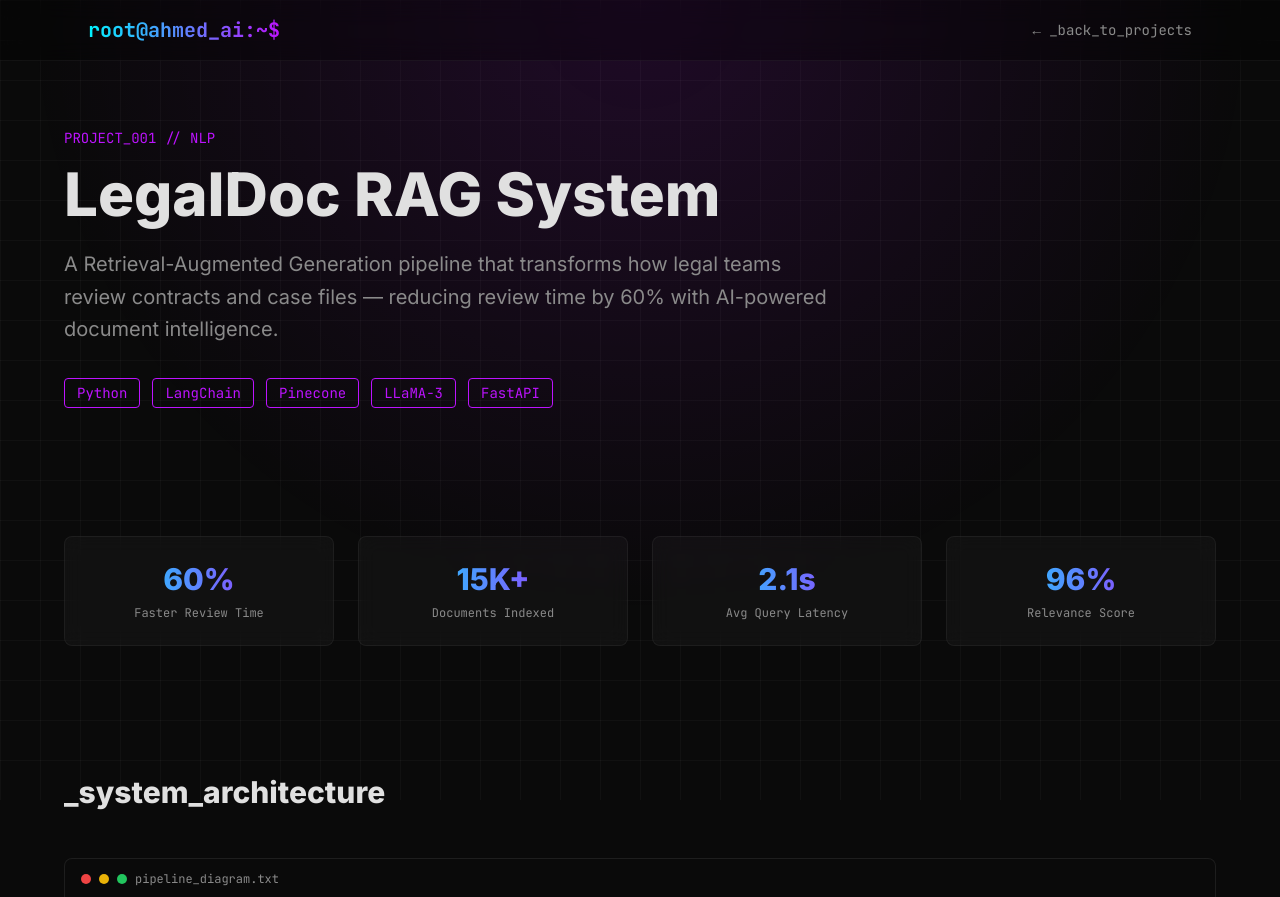
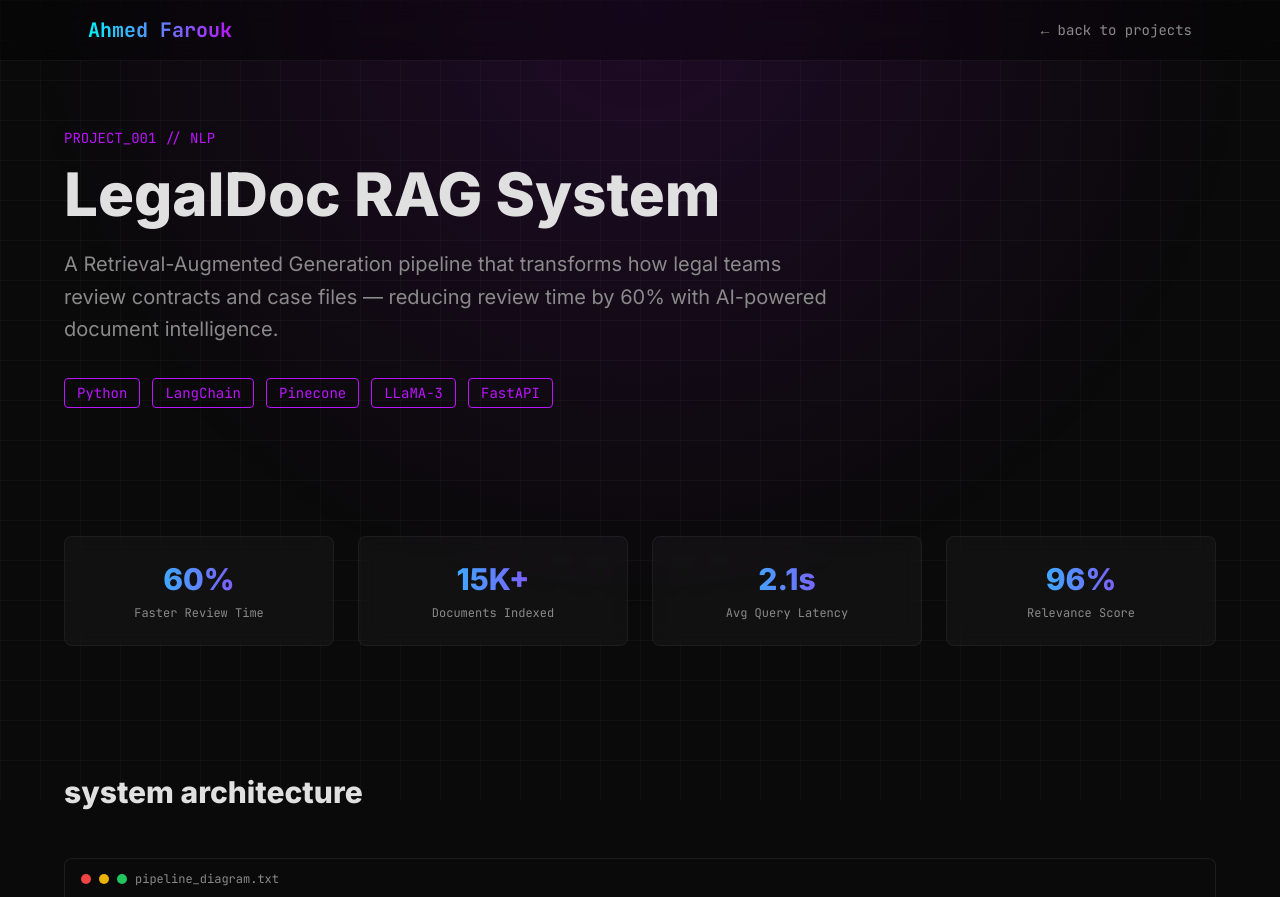
Before and after one commit to ahmedfarouk32/Ahmed-Farouk-Portfolio, a plain HTML site: page project-legal-rag.html in a window 1280 px wide. Shown: the top 897 px of the page. Drawn offline with nearby package versions, Linux system fonts and the light colour scheme.

Commit message:
Update project-legal-rag.html

```diff
--- a/project-legal-rag.html
+++ b/project-legal-rag.html
@@ -27,8 +27,8 @@
 
     <nav class="fixed top-0 w-full z-50 backdrop-blur-md bg-black/30 border-b border-white/5">
         <div class="max-w-6xl mx-auto px-6 py-4 flex justify-between items-center">
-            <a href="index.html" class="mono text-xl font-bold gradient-text">root@ahmed_ai:~$</a>
-            <a href="index.html#projects" class="mono text-sm text-[var(--text-muted)] hover:text-white transition">← _back_to_projects</a>
+            <a href="index.html" class="mono text-xl font-bold gradient-text">Ahmed Farouk</a>
+            <a href="index.html#projects" class="mono text-sm text-[var(--text-muted)] hover:text-white transition">← back to projects</a>
         </div>
     </nav>
 
@@ -74,7 +74,7 @@
     <!-- Architecture -->
     <section class="py-16 px-6">
         <div class="max-w-6xl mx-auto">
-            <h2 class="text-3xl font-bold mb-12">_system_architecture</h2>
+            <h2 class="text-3xl font-bold mb-12">system architecture</h2>
             <div class="glass-card rounded-lg overflow-hidden">
                 <div class="terminal-header flex items-center space-x-2 px-4 py-3 bg-black/40">
                     <div class="dot bg-red-500"></div><div class="dot bg-yellow-500"></div><div class="dot bg-green-500"></div>
@@ -96,7 +96,7 @@
     <!-- Process -->
     <section class="py-16 px-6">
         <div class="max-w-6xl mx-auto">
-            <h2 class="text-3xl font-bold mb-12">_build_process</h2>
+            <h2 class="text-3xl font-bold mb-12">build process</h2>
             <div class="space-y-12">
                 <div class="flex gap-6">
                     <div class="flex flex-col items-center"><div class="step-dot"></div><div class="step-line flex-1 mt-2"></div></div>
@@ -121,7 +121,7 @@
     <!-- Code Snippet -->
     <section class="py-16 px-6">
         <div class="max-w-6xl mx-auto">
-            <h2 class="text-3xl font-bold mb-8">_core_logic</h2>
+            <h2 class="text-3xl font-bold mb-8"> core logic</h2>
             <div class="glass-card rounded-lg overflow-hidden">
                 <div class="terminal-header flex items-center space-x-2 px-4 py-3 bg-black/40">
                     <div class="dot bg-red-500"></div><div class="dot bg-yellow-500"></div><div class="dot bg-green-500"></div>
```
